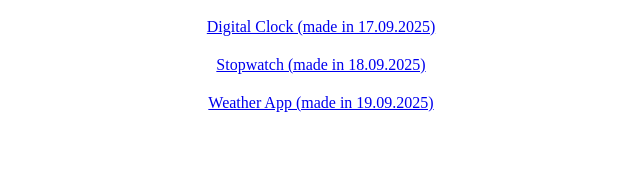
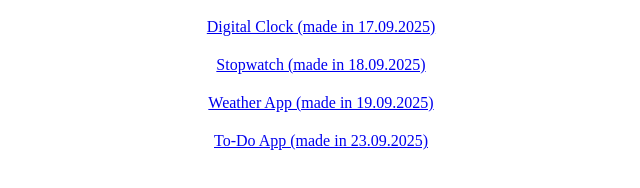
Before and after one commit to iyiinsan5555/My_exe_Programs, a plain HTML site: page index.html in a window 1280 px wide. Shown: the whole page, without its empty margins (319-959 px from the left). Drawn offline with Linux system fonts and the light colour scheme.

Commit message:
Added To-Do App

```diff
--- a/index.html
+++ b/index.html
@@ -17,6 +17,7 @@
         <a href=".exe Apps/DigitalClock.exe"">Digital Clock (made in 17.09.2025)</a><br>
         <a href=".exe Apps/Stopwatch.exe">Stopwatch (made in 18.09.2025)</a><br>
         <a href=".exe Apps/WeatherApp.exe">Weather App (made in 19.09.2025)</a><br>
+        <a href=".exe Apps/ToDoApp_by_iyiinsan5555.exe">To-Do App (made in 23.09.2025)</a><br>
     </div>
 
 
```
Also changed, not shown: 1 other file.
